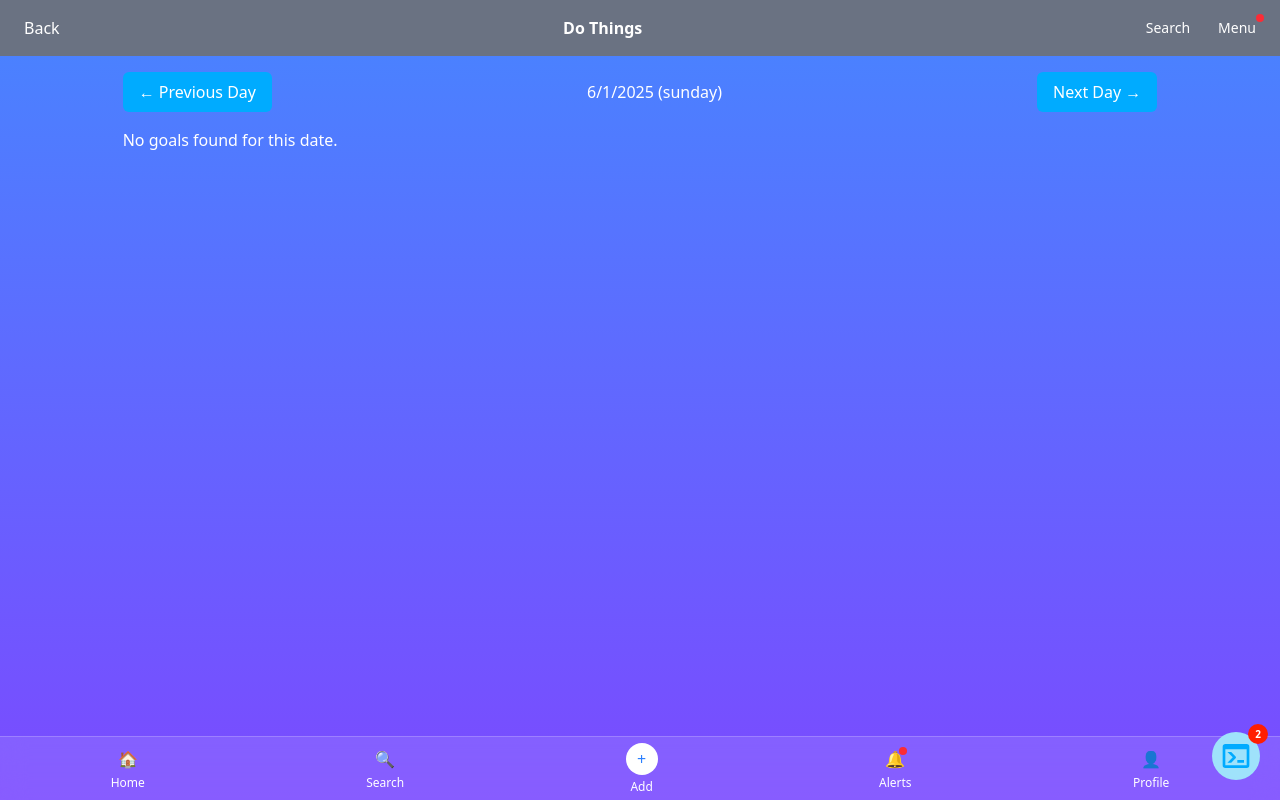
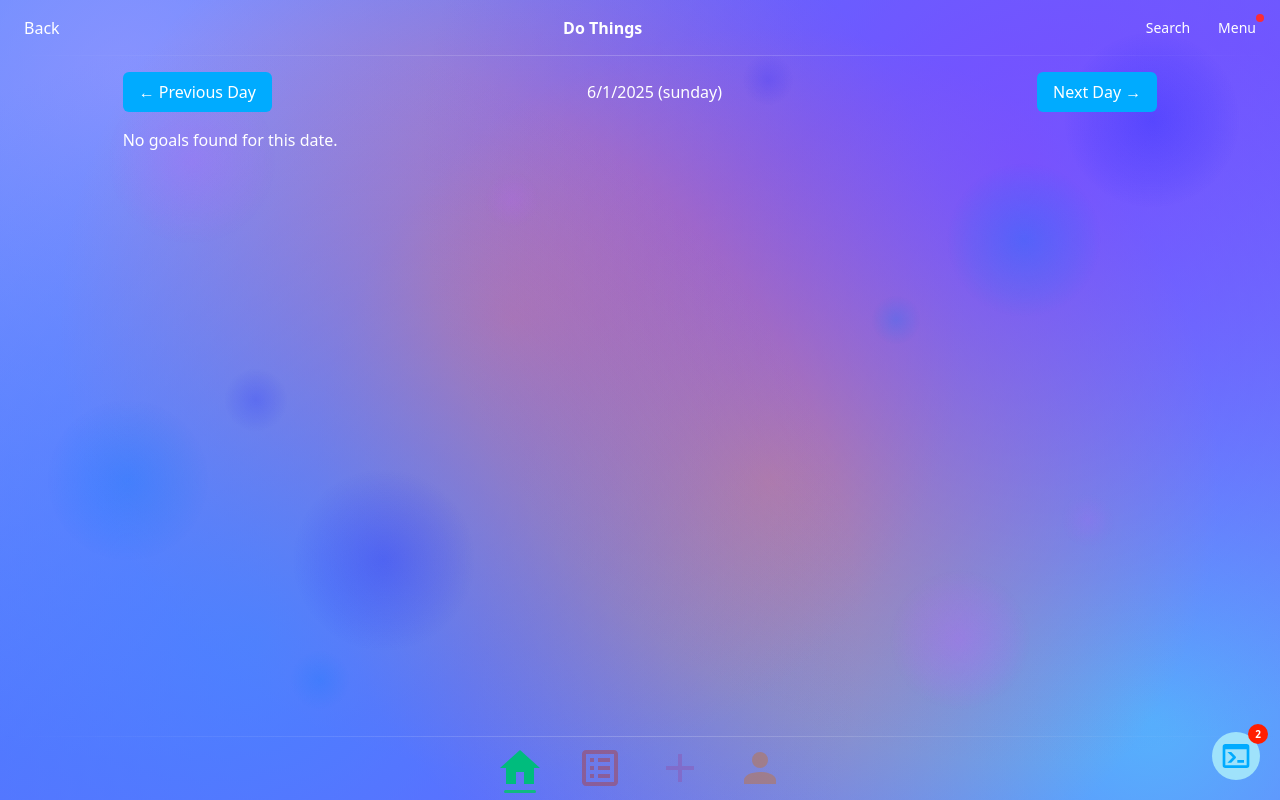
Before and after one commit to RagentDev/do-things, a SvelteKit app: page /_test/goals-list in a window 1280 px wide. Built offline with nearby package versions, Linux system fonts and the light colour scheme.

Commit message:
Major nice changes to style

```diff
--- a/src/app.css
+++ b/src/app.css
@@ -8,13 +8,48 @@
 	--color-background: #ffffff;
 	--color-surface: #f8fafc;
 	--color-accent: #10b981;
-    --color-success: #20c997;
-    --color-warning: #ffc600;
-    --color-error: #ff1e00;
+	--color-success: #20c997;
+	--color-warning: #ffc600;
+	--color-error: #ff1e00;
+}
+
+@layer utilities {
+	.border-fade-top {
+		position: relative;
+		border-top: none;
+	}
+
+	.border-fade-top::before {
+		content: '';
+		position: absolute;
+		top: 0;
+		left: 0;
+		right: 0;
+		height: 1px;
+		background: linear-gradient(to right, transparent, rgba(255, 255, 255, 0.2), transparent);
+	}
+
+	.border-fade-bottom {
+		position: relative;
+		border-bottom: none;
+	}
+
+	.border-fade-bottom::after {
+		content: '';
+		position: absolute;
+		bottom: 0;
+		left: 0;
+		right: 0;
+		height: 1px;
+		background: linear-gradient(to right, transparent, rgba(255, 255, 255, 0.2), transparent);
+	}
 }
 
 /* Add to your existing CSS */
 :root {
+	--bg-top-primary: #4785ff;
+	--bg-bottom-primary: #7b4aff;
+
 	--sat: env(safe-area-inset-top);
 	--sab: env(safe-area-inset-bottom);
 	--sal: env(safe-area-inset-left);
@@ -40,6 +75,19 @@ body {
 	overscroll-behavior: none;
 }
 
+/*body {*/
+/*	background: linear-gradient(180deg, #4785ff, #7b4aff);*/
+/*}*/
+
 body {
-	background: linear-gradient(180deg, #4785ff, #7b4aff);
+	background:
+		radial-gradient(circle at 20% 80%, rgba(71, 133, 255, 0.8) 0%, transparent 50%),
+		radial-gradient(circle at 80% 20%, rgba(123, 74, 255, 0.8) 0%, transparent 50%),
+		radial-gradient(circle at 40% 40%, rgba(255, 107, 107, 0.6) 0%, transparent 50%),
+		radial-gradient(circle at 60% 60%, rgba(255, 159, 67, 0.6) 0%, transparent 50%),
+		radial-gradient(circle at 90% 90%, rgba(72, 219, 251, 0.7) 0%, transparent 50%),
+		radial-gradient(circle at 10% 10%, rgba(162, 155, 254, 0.7) 0%, transparent 50%),
+		linear-gradient(135deg, var(--bg-top-primary) 0%, var(--bg-bottom-primary) 100%);
+	min-height: 100vh;
+	background-attachment: fixed;
 }
--- a/src/lib/components/BottomBar.svelte
+++ b/src/lib/components/BottomBar.svelte
@@ -1,52 +1,39 @@
+<script lang="ts">
+	import MrButton from '$lib/components/common/MrButton.svelte';
+	import MrIcon from '$lib/components/common/MrIcon.svelte';
+</script>
+
 <!-- $lib/components/BottomBar.svelte -->
-<div
-	class="flex items-center justify-around h-16 bg-white/10 backdrop-blur-md border-t border-white/20"
->
-	<!-- Home Button -->
-	<button class="flex flex-col items-center justify-center p-2 text-white focus:outline-none">
-		<div class="h-6 w-6 mb-1 flex items-center justify-center">
-			<!-- Icon placeholder - replace with your icon or emoji -->
-			🏠
-		</div>
-		<span class="text-xs">Home</span>
-	</button>
+<div class="flex items-center justify-center gap-4 h-16 border-fade-top border-white/20">
+	<MrButton class="active-icon" variant="text" color="secondary" size="extra-large" icon>
+		<MrIcon class="text-emerald-500" icon="mdi-home" size="extra-large" />
+	</MrButton>
+	<MrButton variant="text" color="secondary" size="extra-large" icon disabled>
+		<MrIcon class="text-red-500" icon="mdi-list-box-outline" size="extra-large" />
+	</MrButton>
+	<MrButton variant="text" color="secondary" size="extra-large" icon disabled>
+		<MrIcon class="text-purple-500" icon="mdi-plus" size="extra-large" />
+	</MrButton>
+	<MrButton variant="text" color="secondary" size="extra-large" icon disabled>
+		<MrIcon class="text-orange-500" icon="mdi-account" size="extra-large" />
+	</MrButton>
+</div>
 
-	<!-- Search Button -->
-	<button class="flex flex-col items-center justify-center p-2 text-white focus:outline-none">
-		<div class="h-6 w-6 mb-1 flex items-center justify-center">
-			<!-- Icon placeholder -->
-			🔍
-		</div>
-		<span class="text-xs">Search</span>
-	</button>
+<style>
+	:global(.active-icon) {
+		position: relative;
+	}
 
-	<!-- Add Button (Primary action) -->
-	<button class="flex flex-col items-center justify-center p-2 text-white focus:outline-none">
-		<div
-			class="h-8 w-8 mb-1 bg-white rounded-full flex items-center justify-center text-blue-500"
-		>
-			+
-		</div>
-		<span class="text-xs">Add</span>
-	</button>
-
-	<!-- Notifications Button -->
-	<button class="flex flex-col items-center justify-center p-2 text-white focus:outline-none">
-		<div class="h-6 w-6 mb-1 flex items-center justify-center relative">
-			<!-- Icon placeholder -->
-			🔔
-			<!-- Badge for notifications -->
-			<span class="absolute top-0 right-0 h-2 w-2 bg-red-500 rounded-full"></span>
-		</div>
-		<span class="text-xs">Alerts</span>
-	</button>
-
-	<!-- Profile Button -->
-	<button class="flex flex-col items-center justify-center p-2 text-white focus:outline-none">
-		<div class="h-6 w-6 mb-1 flex items-center justify-center">
-			<!-- Icon placeholder -->
-			👤
-		</div>
-		<span class="text-xs">Profile</span>
-	</button>
-</div>
+	:global(.active-icon::after) {
+		content: '';
+		position: absolute;
+		bottom: 0;
+		top: 85%;
+		left: 50%;
+		transform: translateX(-50%);
+		width: 50%;
+		height: 3px;
+		background-color: #10b981;
+		border-radius: 9999px;
+	}
+</style>
--- a/src/lib/components/TestTailWind.svelte
+++ b/src/lib/components/TestTailWind.svelte
@@ -1,5 +1,5 @@
 <!-- $lib/components/TopBar.svelte -->
-<div class="relative bg-gray-500 w-full z-10">
+<div class="relative w-full z-10 border-fade-bottom border-white/20">
 	<div class="flex items-center justify-between px-4 h-14">
 		<!-- Left Side -->
 		<div class="flex items-center">
--- /dev/null
+++ b/src/lib/components/common/GlassCard.svelte
@@ -0,0 +1,16 @@
+<script lang="ts"></script>
+
+<div class="glass-card">
+	<slot />
+</div>
+
+<style>
+	.glass-card {
+		background: rgba(255, 255, 255, 0.1);
+		border-radius: 16px;
+		box-shadow: 0 4px 30px rgba(0, 0, 0, 0.1);
+		backdrop-filter: blur(8px);
+		-webkit-backdrop-filter: blur(8px);
+		border: 1px solid rgba(255, 255, 255, 0.5);
+	}
+</style>
--- a/src/lib/components/common/MrButton.svelte
+++ b/src/lib/components/common/MrButton.svelte
@@ -9,7 +9,7 @@
 		icon?: boolean;
 		disabled?: boolean;
 		onclick?: () => void;
-		children: Snippet;
+		children?: Snippet;
 	}
 
 	let {
@@ -90,7 +90,7 @@
 		${icon ? 'rounded-full' : 'rounded-md'}
 		transition-all duration-150
 		active:scale-95
-		disabled:opacity-50 disabled:cursor-not-allowed disabled:active:scale-100
+		disabled:opacity-50 disabled:saturate-50 disabled:cursor-not-allowed disabled:active:scale-100
 		${getSizeClasses(size)}
 		${getVariantClasses(variant, color)}
 		${className}
@@ -101,5 +101,7 @@
 </script>
 
 <button class={baseClasses} {disabled} {onclick}>
-	{@render children()}
+	{#if children}
+		{@render children()}
+	{/if}
 </button>
--- a/src/routes/+layout.svelte
+++ b/src/routes/+layout.svelte
@@ -20,9 +20,12 @@
 	<title>Do Things</title>
 </svelte:head>
 
+<!-- Floating Orbs -->
+<div class="floating-orbs"></div>
+
 <div class="flex flex-col h-screen overflow-hidden">
 	<!-- Safe Area Spacer -->
-	<div class="w-full bg-gray-400 flex-shrink-0" style="height: var(--sat);"></div>
+	<div class="top-safe-area w-full flex-shrink-0" style="height: var(--sat);"></div>
 
 	<!-- Top Bar -->
 	<div class="flex-shrink-0">
@@ -43,9 +46,112 @@
 	</div>
 
 	<!-- Bottom Safe Area -->
-	<div class="w-full bg-gray-400 flex-shrink-0" style="height: var(--sab);"></div>
+	<div class="bottom-safe-area w-full flex-shrink-0" style="height: var(--sab);"></div>
 </div>
 
 {#if isDev}
 	<DialogConsole />
 {/if}
+
+<style>
+	.top-safe-area {
+		color: var(--bg-top-primary);
+	}
+
+	.bottom-safe-area {
+		color: var(--bg-bottom-primary);
+	}
+
+	.floating-orbs {
+		--orb-primary: #bb62ff;
+		--orb-secondary: #0077ff;
+		--orb-tertiary: #1622ff;
+
+		position: fixed;
+		inset: 0;
+		pointer-events: none;
+		z-index: -1;
+		background-image:
+            /* 6 Big orbs */
+			radial-gradient(
+				circle 120px at 15% 20%,
+				color-mix(in srgb, var(--orb-primary) 25%, transparent) 0%,
+				color-mix(in srgb, var(--orb-primary) 8%, transparent) 50%,
+				transparent 70%
+			),
+			radial-gradient(
+				circle 110px at 80% 30%,
+				color-mix(in srgb, var(--orb-secondary) 30%, transparent) 0%,
+				color-mix(in srgb, var(--orb-secondary) 10%, transparent) 50%,
+				transparent 70%
+			),
+			radial-gradient(
+				circle 130px at 30% 70%,
+				color-mix(in srgb, var(--orb-tertiary) 28%, transparent) 0%,
+				color-mix(in srgb, var(--orb-tertiary) 9%, transparent) 50%,
+				transparent 70%
+			),
+			radial-gradient(
+				circle 100px at 75% 80%,
+				color-mix(in srgb, var(--orb-primary) 32%, transparent) 0%,
+				color-mix(in srgb, var(--orb-primary) 11%, transparent) 50%,
+				transparent 70%
+			),
+			radial-gradient(
+				circle 115px at 10% 60%,
+				color-mix(in srgb, var(--orb-secondary) 26%, transparent) 0%,
+				color-mix(in srgb, var(--orb-secondary) 8%, transparent) 50%,
+				transparent 70%
+			),
+			radial-gradient(
+				circle 125px at 90% 15%,
+				color-mix(in srgb, var(--orb-tertiary) 29%, transparent) 0%,
+				color-mix(in srgb, var(--orb-tertiary) 10%, transparent) 50%,
+				transparent 70%
+			);
+	}
+
+	.floating-orbs::before {
+		content: '';
+		position: absolute;
+		inset: 0;
+		background-image:
+            /* 6 Small orbs */
+			radial-gradient(
+				circle 40px at 40% 25%,
+				color-mix(in srgb, var(--orb-primary) 18%, transparent) 0%,
+				color-mix(in srgb, var(--orb-primary) 5%, transparent) 50%,
+				transparent 70%
+			),
+			radial-gradient(
+				circle 35px at 70% 40%,
+				color-mix(in srgb, var(--orb-secondary) 22%, transparent) 0%,
+				color-mix(in srgb, var(--orb-secondary) 6%, transparent) 50%,
+				transparent 70%
+			),
+			radial-gradient(
+				circle 45px at 20% 50%,
+				color-mix(in srgb, var(--orb-tertiary) 20%, transparent) 0%,
+				color-mix(in srgb, var(--orb-tertiary) 6%, transparent) 50%,
+				transparent 70%
+			),
+			radial-gradient(
+				circle 38px at 85% 65%,
+				color-mix(in srgb, var(--orb-primary) 16%, transparent) 0%,
+				color-mix(in srgb, var(--orb-primary) 4%, transparent) 50%,
+				transparent 70%
+			),
+			radial-gradient(
+				circle 42px at 25% 85%,
+				color-mix(in srgb, var(--orb-secondary) 19%, transparent) 0%,
+				color-mix(in srgb, var(--orb-secondary) 5%, transparent) 50%,
+				transparent 70%
+			),
+			radial-gradient(
+				circle 36px at 60% 10%,
+				color-mix(in srgb, var(--orb-tertiary) 17%, transparent) 0%,
+				color-mix(in srgb, var(--orb-tertiary) 5%, transparent) 50%,
+				transparent 70%
+			);
+	}
+</style>
--- a/src/routes/+page.svelte
+++ b/src/routes/+page.svelte
@@ -1,14 +1,17 @@
 <script lang="ts">
 	// Any component logic can go here
+	import GlassCard from '$lib/components/common/GlassCard.svelte';
 </script>
 
 <div class="fixed inset-0 flex justify-center items-center font-['Montserrat',sans-serif] z-0">
-	<div class="text-center p-8 rounded-xl bg-white/10 backdrop-blur-md shadow-lg">
+	<div class="text-center">
+		<GlassCard>
 			<h1 class="text-5xl md:text-7xl font-bold text-white mb-2 tracking-tight">
 				Do Things<span class="text-yellow-400 font-bold">.</span>
 			</h1>
 			<p class="text-2xl md:text-4xl text-white/90 font-light mt-0">
 				In life<span class="text-yellow-400 font-bold">.</span>
 			</p>
+		</GlassCard>
 	</div>
 </div>
--- /dev/null
+++ b/src/routes/_test/glass/+page.svelte
@@ -0,0 +1,24 @@
+<script lang="ts">
+	import GlassCard from '$lib/components/common/GlassCard.svelte';
+</script>
+
+<div class="grid grid-cols-2 gap-2 m-2">
+	<GlassCard />
+	<GlassCard />
+	<GlassCard />
+	<GlassCard />
+	<GlassCard />
+	<GlassCard />
+	<GlassCard />
+	<GlassCard />
+	<GlassCard />
+	<GlassCard />
+	<GlassCard />
+	<GlassCard />
+	<GlassCard />
+	<GlassCard />
+	<GlassCard />
+	<GlassCard />
+	<GlassCard />
+	<GlassCard />
+</div>
```
Also changed, not shown: src/routes/_test/goals-list/+page.svelte (+10 -9 lines), src/routes/_test/empty/+page.svelte (added). Lines whose indentation alone changed are shown as unchanged.
